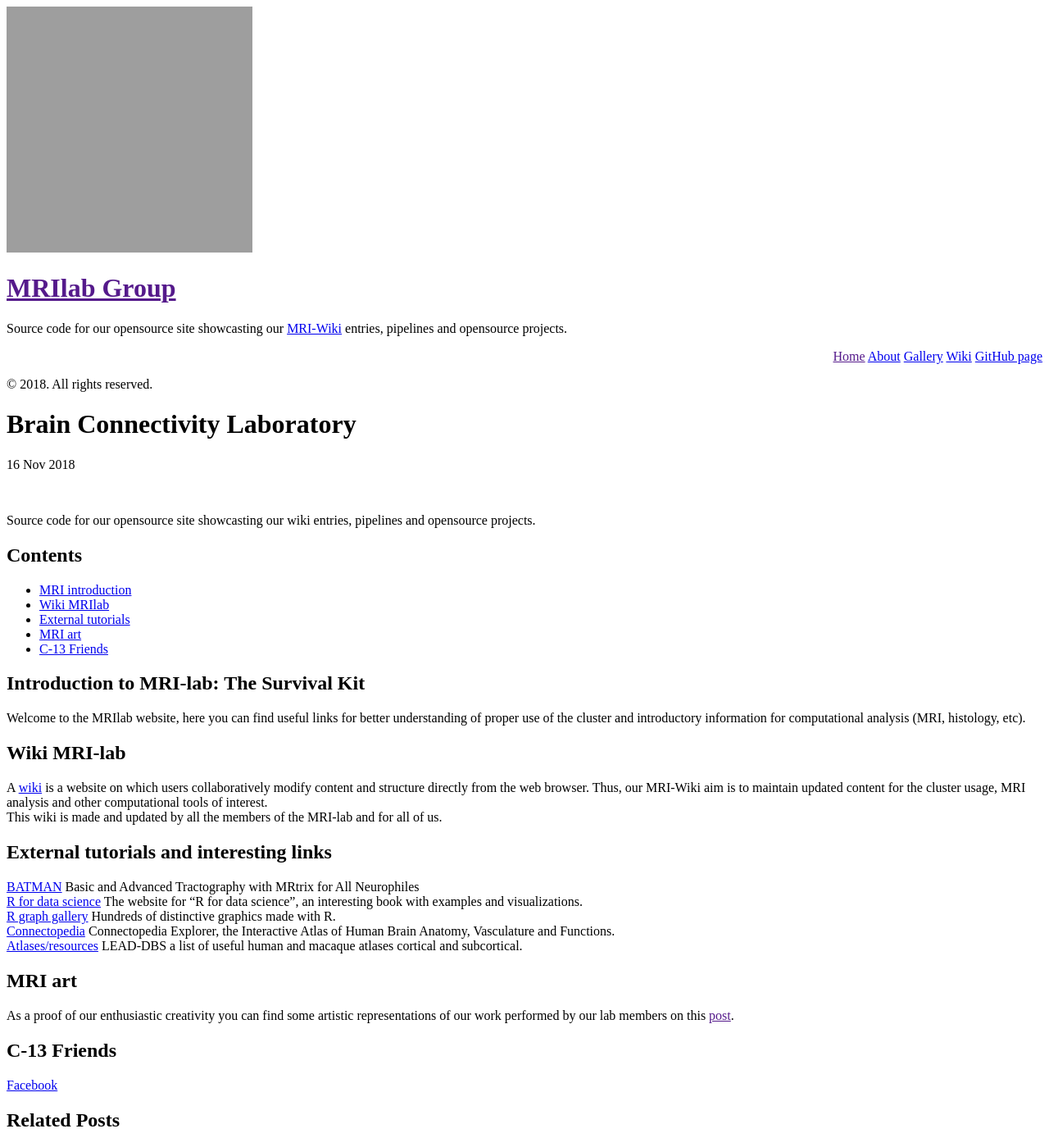
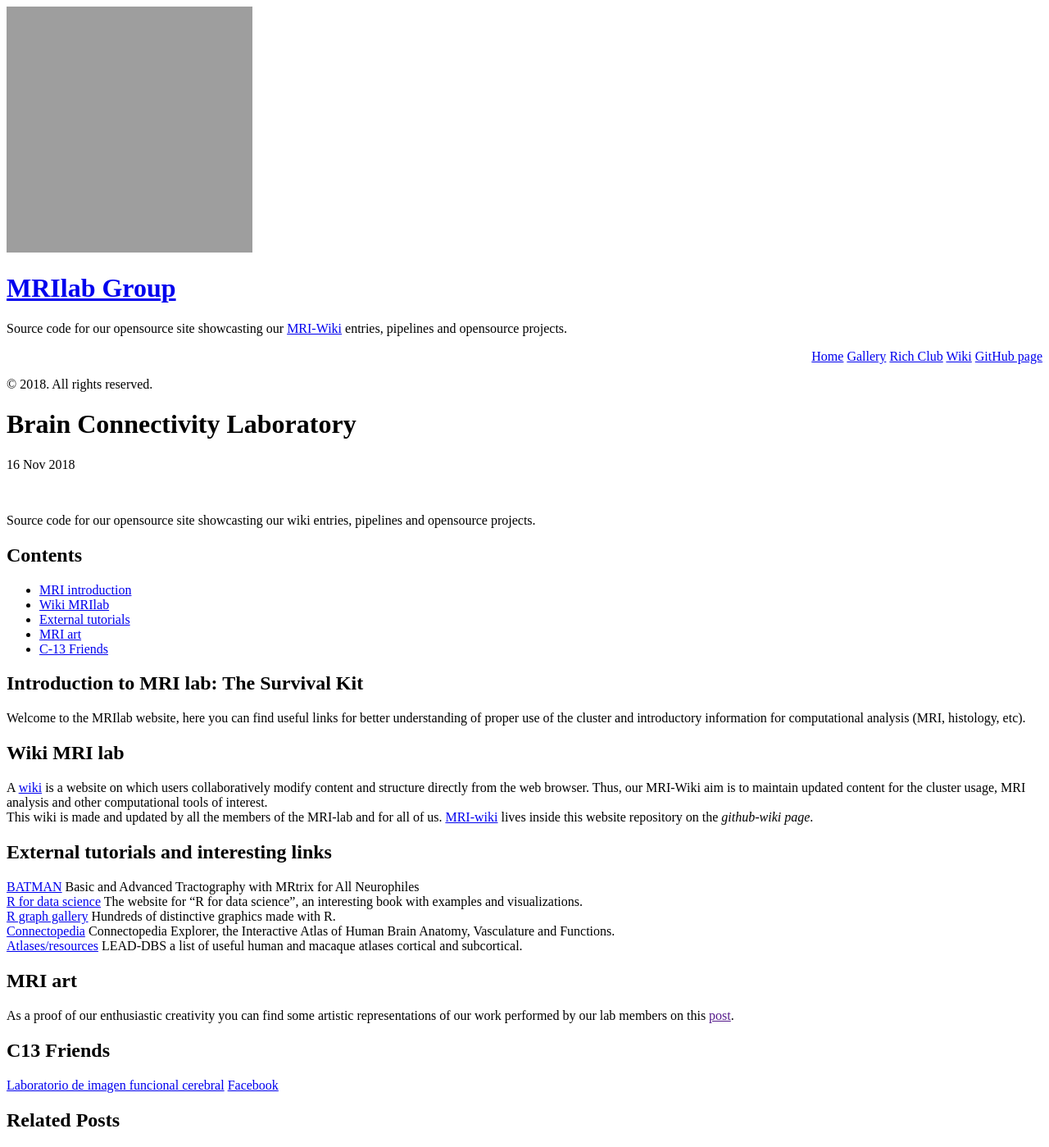
Before and after one commit to c13inb/c13inb.github.io, a Jekyll site: the page built from _posts/2018-11-16-BCL_introduction.md, in a window 1280 px wide. Shown: the whole page at 82% size. Built offline with Jekyll 4.4.1, drawn with Linux system fonts in a browser that asks for light colours; Markdown is read by kramdown in place of the engine named in the settings.

Commit message:
website update

```diff
--- a/_includes/sidebar.html
+++ b/_includes/sidebar.html
@@ -5,7 +5,7 @@
    </a>
     <div class="sidebar-about" align="justify">
       <h1>
-        <a href="{{ site.baseurl }}">
+        <a href="https://c13inb.github.io/">
           {{ site.title }}
         </a>
       </h1>
@@ -13,7 +13,7 @@
     </div>
 
     <nav class="sidebar-nav" align="right">
-      <a class="sidebar-nav-item{% if page.url == site.baseurl %} active{% endif %}" href="{{ site.baseurl }}">Home</a>
+      <a class="sidebar-nav-item" href="https://c13inb.github.io/">Home</a>
 
       {% comment %}
         The code below dynamically generates a sidebar nav of pages with
--- a/_posts/2018-11-16-BCL_introduction.md
+++ b/_posts/2018-11-16-BCL_introduction.md
@@ -9,21 +9,21 @@ Source code for our opensource site showcasting our wiki entries, pipelines and
 
 ## Contents
 
-- [MRI introduction](#introduction)
-- [Wiki MRIlab](#wiki)
-- [External tutorials](#external)
-- [MRI art](#author)
-- [C-13 Friends](#license)
+- [MRI introduction](#introductiontomrilab:)
+- [Wiki MRIlab](#wikimrilab)
+- [External tutorials](#externaltutorialsandinterestinglinks)
+- [MRI art](#mriart)
+- [C-13 Friends](#c13friends)
 
 
-## Introduction to MRI-lab: The Survival Kit
+## Introduction to MRI lab: The Survival Kit
 Welcome to the MRIlab website, here you can find useful links for better understanding of proper use of the cluster and introductory information for computational analysis (MRI, histology, etc).
 
 
 
-## Wiki MRI-lab
+## Wiki MRI lab
 A [wiki](https://en.wikipedia.org/wiki/Wiki) is a website on which users collaboratively modify content and structure directly from the web browser. Thus, our MRI-Wiki aim is to maintain updated content for the cluster usage, MRI analysis and other computational tools of interest.
-This wiki is made and updated by all the members of the MRI-lab and for all of us.
+This wiki is made and updated by all the members of the MRI-lab and for all of us. [MRI-wiki](https://github.com/c13inb/c13inb.github.io/wiki) lives inside this website repository on the *github-wiki page*.
 
 
 ## External tutorials and interesting links
@@ -37,6 +37,6 @@ This wiki is made and updated by all the members of the MRI-lab and for all of u
 As a proof of our enthusiastic creativity you can find some artistic representations of our work performed by our lab members on this [post]().
 
 
-## C-13 Friends
-
+## C13 Friends
+[Laboratorio de imagen funcional cerebral](https://www.facebook.com/imagenfuncionalcerebral/)
 [Facebook](https://www.facebook.com/conectividadcerebral/)
--- a/about.md
+++ b/richClub.md
@@ -1,6 +1,6 @@
 ---
 layout: page
-title: About
+title: Rich Club
 ---
 
 <html>
```
Also changed, not shown: gallery.md (+3 -3 lines), images/baner.png, images/baner.svg (added).
